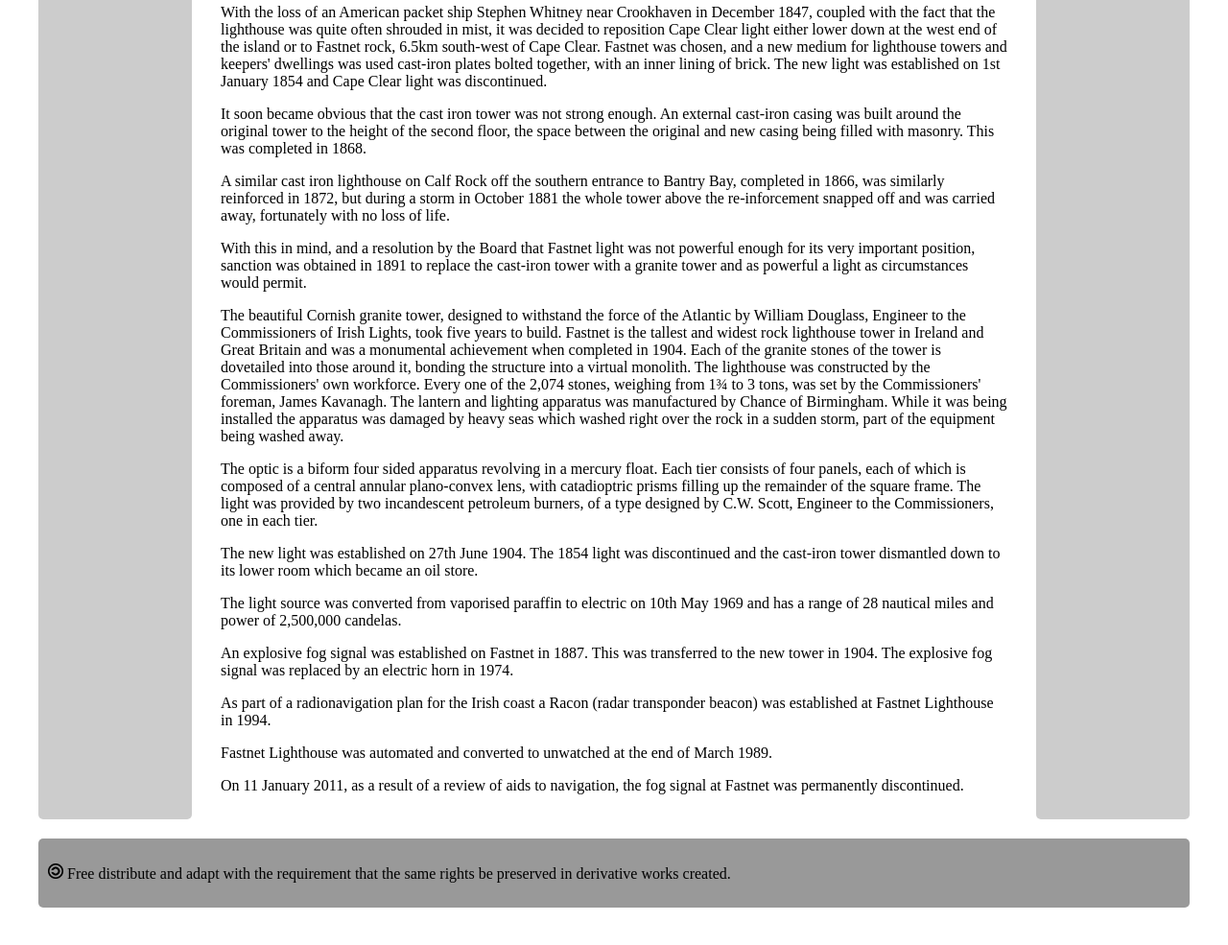
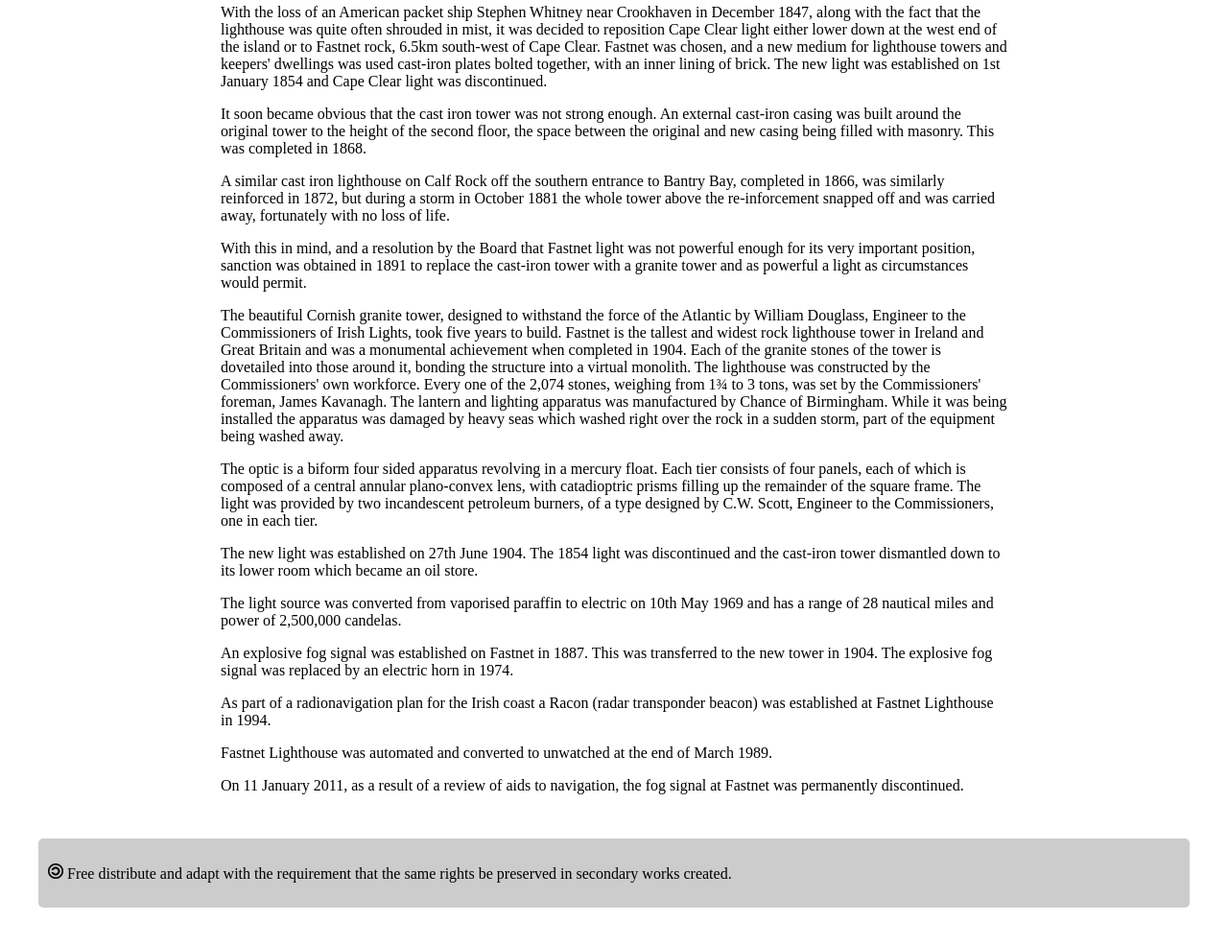
Before and after one commit to vivmulvey/lighthouses, a plain HTML site: page fastnet.html in a window 1280 px wide. Shown: the part 839-1824 px from the top of the page at 96% size. Drawn offline with Linux system fonts and the light colour scheme.

Commit message:
Changed color of sidebars and footer to white

```diff
--- a/assets/css/background.css
+++ b/assets/css/background.css
@@ -1,3 +1,12 @@
+/**
+ * @Author: viviennemulvey
+ * @Date:   2020-09-19T20:16:32+01:00
+ * @Last modified by:   viviennemulvey
+ * @Last modified time: 2020-09-25T15:26:59+01:00
+ */
+
+
+
 .box {
   border-radius: 5px;
   padding: 10px;
@@ -25,13 +34,13 @@
 }
 
 .sidebar {
-  background-color: #ccc;
+  background-color: #fff;
 }
 
 .sidebar2 {
-  background-color: #ccc;
+  background-color: #fff;
 }
 
 .footer {
-  background-color: #999;
+  background-color: #ccc;
 }
--- a/fastnet.html
+++ b/fastnet.html
@@ -40,7 +40,7 @@
       <h3>Fastnet Rock Lighthouse</h3>
       <p><img src="assets/images/donaghadee.jpg" /><p>
       <p>From 1818 until 1854 the south-west corner of Ireland was marked by a lighthouse at the highest point of the southern cliffs of Cape Clear Island.</p>
-      <p>With the loss of an American packet ship Stephen Whitney near Crookhaven in December 1847, coupled with the fact that the lighthouse was quite often shrouded in mist, it was decided to reposition Cape Clear light either lower down at the west end of the island or to Fastnet rock, 6.5km south-west of Cape Clear. Fastnet was chosen, and a new medium for lighthouse towers and keepers' dwellings was used cast-iron plates bolted together, with an inner lining of brick. The new light was established on 1st January 1854 and Cape Clear light was discontinued.</p>
+      <p>With the loss of an American packet ship Stephen Whitney near Crookhaven in December 1847, along with the fact that the lighthouse was quite often shrouded in mist, it was decided to reposition Cape Clear light either lower down at the west end of the island or to Fastnet rock, 6.5km south-west of Cape Clear. Fastnet was chosen, and a new medium for lighthouse towers and keepers' dwellings was used cast-iron plates bolted together, with an inner lining of brick. The new light was established on 1st January 1854 and Cape Clear light was discontinued.</p>
       <p>It soon became obvious that the cast iron tower was not strong enough. An external cast-iron casing was built around the original tower to the height of the second floor, the space between the original and new casing being filled with masonry. This was completed in 1868.</p>
       <p>A similar cast iron lighthouse on Calf Rock off the southern entrance to Bantry Bay, completed in 1866, was similarly reinforced in 1872, but during a storm in October 1881 the whole tower above the re-inforcement snapped off and was carried away, fortunately with no loss of life.</p>
       <p>With this in mind, and a resolution by the Board that Fastnet light was not powerful enough for its very important position, sanction was obtained in 1891 to replace the cast-iron tower with a granite tower and as powerful a light as circumstances would permit.</p>
@@ -54,7 +54,7 @@
       <p>On 11 January 2011, as a result of a review of aids to navigation, the fog signal at Fastnet was permanently discontinued.</p>
     </div>
     <div class="footer box">
-      <p><img src="assets/images/copyleft.png" /> Free distribute and adapt with the requirement that the same rights be preserved in derivative works created.</p>
+      <p><img src="assets/images/copyleft.png" /> Free distribute and adapt with the requirement that the same rights be preserved in secondary works created.</p>
     </div>
   </div>
 </body>
```
Also changed, not shown: index.html (+1 -1 lines), rathlin.html (+1 -1 lines), tory.html (+1 -1 lines), tuskar.html (+1 -1 lines).
